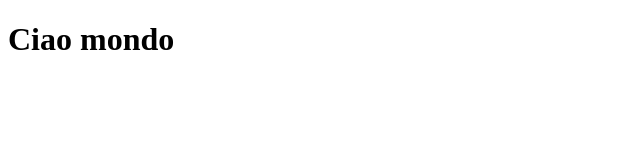
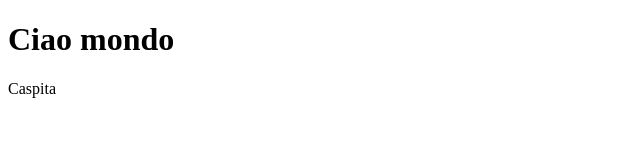
Before and after one commit to igorliotta/git-start-01, a plain HTML site: page index.html in a window 1280 px wide. Shown: the full height of the page, 0-640 px from the left. Drawn offline with Linux system fonts and the light colour scheme.

Commit message:
ADD - footer

```diff
--- a/index.html
+++ b/index.html
@@ -7,5 +7,6 @@
 </head>
 <body>
     <h1>Ciao mondo</h1>
+    <footer>Caspita</footer>
 </body>
 </html>
```
